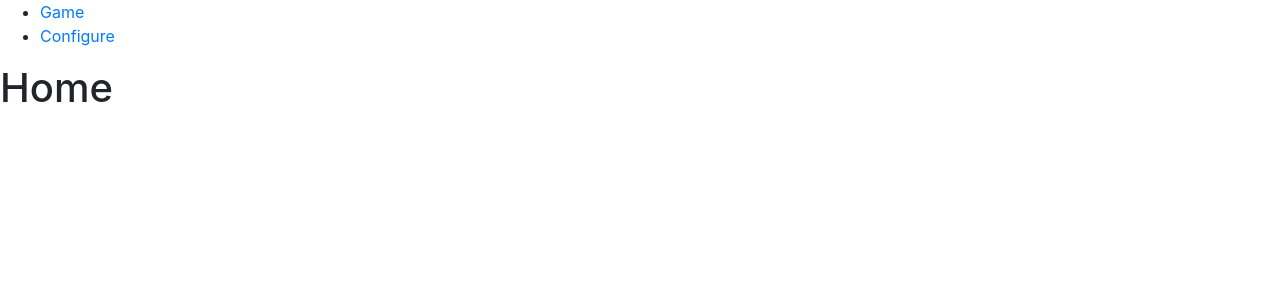
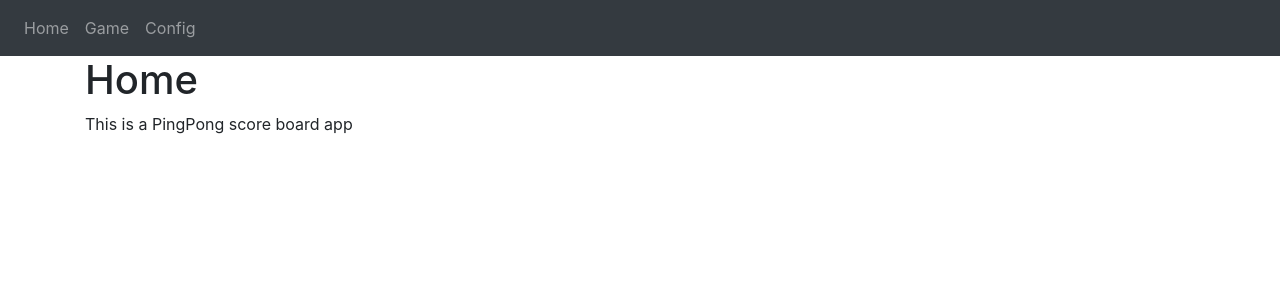
Before and after one commit to jacobhillock/PingPongV2FrontEnd, a React (Create React App) app: page / in a window 1280 px wide. Shown: the top 300 px of the page. Built offline with nearby package versions, Linux system fonts and the light colour scheme; the HTML template or start-up script is replaced by a standard one.

Commit message:
Create new navbar, put the features in other components, handle score changing

```diff
--- a/src/components/App.js
+++ b/src/components/App.js
@@ -1,37 +1,89 @@
 import React, { Component } from "react"
+import Config from './Config'
+import Game from './Game'
+import Nav from 'react-bootstrap/Nav'
+import Navbar from 'react-bootstrap/Navbar'
+import Container from 'react-bootstrap/Container'
+
 import {
   BrowserRouter,
   Route,
-  Link
 } from 'react-router-dom'
+
+function Home (props) {
+  return (
+    <Container>
+      <h1>Home</h1>
+      <p>This is a PingPong score board app</p>
+    </Container>
+  )
+}
+
+function AppNav () {
+  return (
+    <Navbar bg="dark" variant="dark">
+      <Nav className="mr-auto">
+        <Nav.Item>
+          <Nav.Link href="/">Home</Nav.Link>
+        </Nav.Item>
+        <Nav.Item>
+          <Nav.Link href="/game">Game</Nav.Link>
+        </Nav.Item>
+        <Nav.Item>
+          <Nav.Link href="/config">Config</Nav.Link>
+        </Nav.Item>
+      </Nav>
+    </Navbar>
+  )
+}
 
 class App extends Component {
   constructor(props) {
     super(props)
 
     this.state = {
-      player1: 'p1',
-      player2: 'p2',
+      player1: 'Player 1',
+      player2: 'Player 2',
+      wins: [0, 0],
       score: [0, 0],
       currentServer: 0,
       switchSides: false,
     }
+    this.handlePointChange = this.handlePointChange.bind(this)
+  }
+  handlePointChange(score, currentServer){
+    this.setState({
+      score,
+      currentServer
+    })
   }
   render () {
     return (
       <BrowserRouter>
-        <div>
-          <ul>
-            <li><Link to='/'>Game</Link></li>
-            <li><Link to='/config'>Configure</Link></li>
-          </ul>
-          <Route exact path='/' render={() => {
-            return <h1>Home</h1>
-          }} />
-          <Route exact path='/config' render={() => {
-            return <h1>Config</h1>
-          }} />
-        </div>
+        <AppNav />
+        <Route exact path='/' render={() => {
+          return (
+            <Home />
+          )
+        }} />
+        <Route path='/game' render={() => {
+          return (
+            <Game
+              player1={this.state.player1}
+              player2={this.state.player2}
+              wins={this.state.wins}
+              score={this.state.score}
+              currentServer={this.state.currentServer}
+              onPointChange={this.handlePointChange}
+              switchSides={this.state.switchSides}
+            />
+          )
+        }} />
+        <Route path='/config' render={() => {
+          return (
+            <Config />
+          )
+        }} />
       </BrowserRouter>
     )
   }
```
